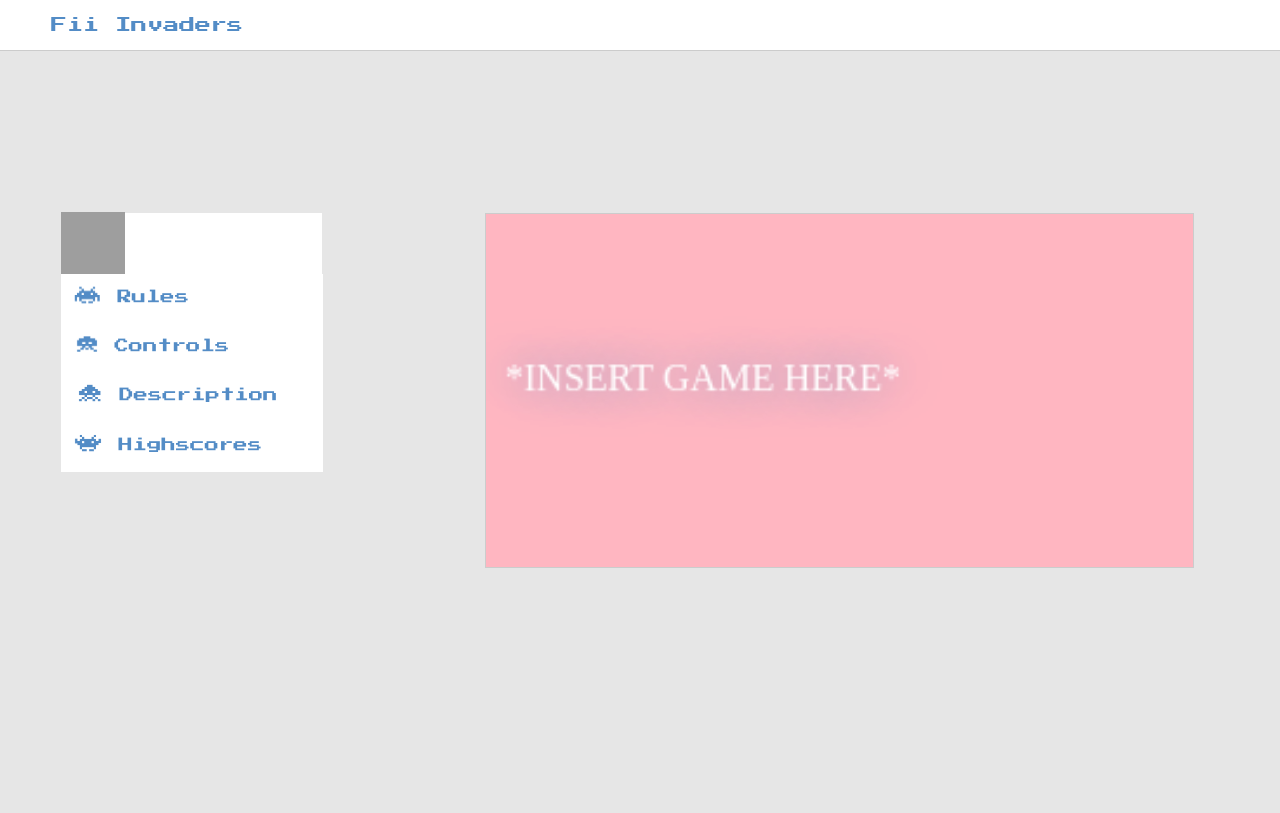
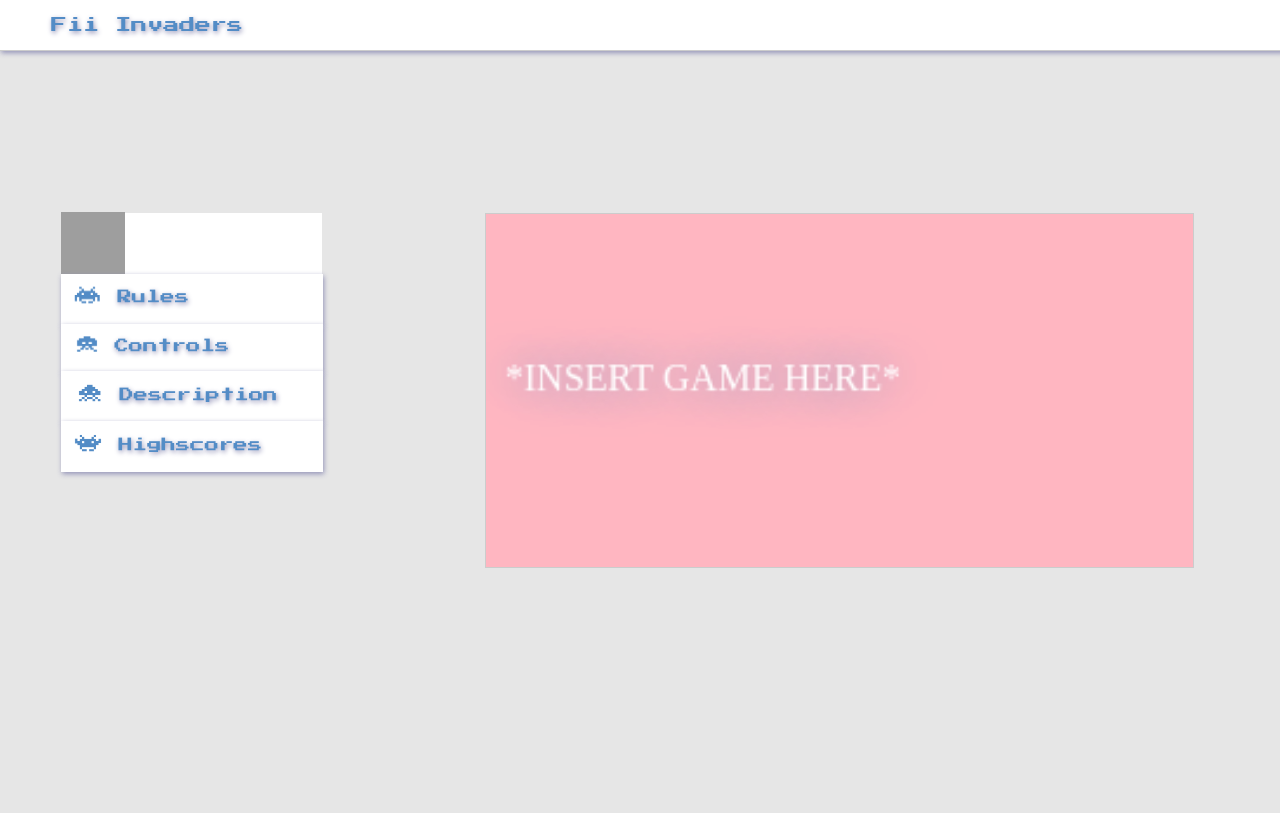
Before and after one commit to andreiarhip10/FII-Invaders, a PHP site: page /index_updated.html in a window 1280 px wide. Run offline with PHP 8.4, Linux system fonts and the light colour scheme; grey boxes are pictures that could not be loaded.

Commit message:
added some more shadows

```diff
--- a/css/index-style_updated.css
+++ b/css/index-style_updated.css
@@ -1,4 +1,6 @@
-
+::-webkit-scrollbar{
+        display: none;
+}
 
 html,body{
     background-color:white;
@@ -16,6 +18,8 @@ html,body{
     padding: 17px 4%;
     position: fixed;
     background-color: #ffffff;
+    box-shadow: 1px 2px 5px #9494b8;
+    text-shadow: 1px 2px 5px #9494b8;
 }
 
 .container{
@@ -23,7 +27,8 @@ html,body{
     height:100%;
     padding-top:1%;
     overflow: hidden;
-    background-color:#e6e6e6;;
+    background-color:#e6e6e6;
+    text-shadow: 1px 2px 5px #9494b8;
 
 
 
@@ -54,10 +59,7 @@ html,body{
     border-bottom: 0px solid #cccccc;
     background-color: white;
     max-width:200px;
-
-
-
-
+    /*box-shadow: 2px 2px 5px #9494b8;*/
 
 }
 
@@ -96,6 +98,7 @@ html,body{
     padding: 4%;
     margin:-1px;
     text-decoration: none;
+    box-shadow: 1px 2px 5px #9494b8;
 }
 
 
@@ -111,6 +114,7 @@ html,body{
     color:rgb(83, 140, 198);
     background-color:white;
     padding:5%;
+    box-shadow: 1px 2px 5px #9494b8;
 }
 #controls {
 
```
